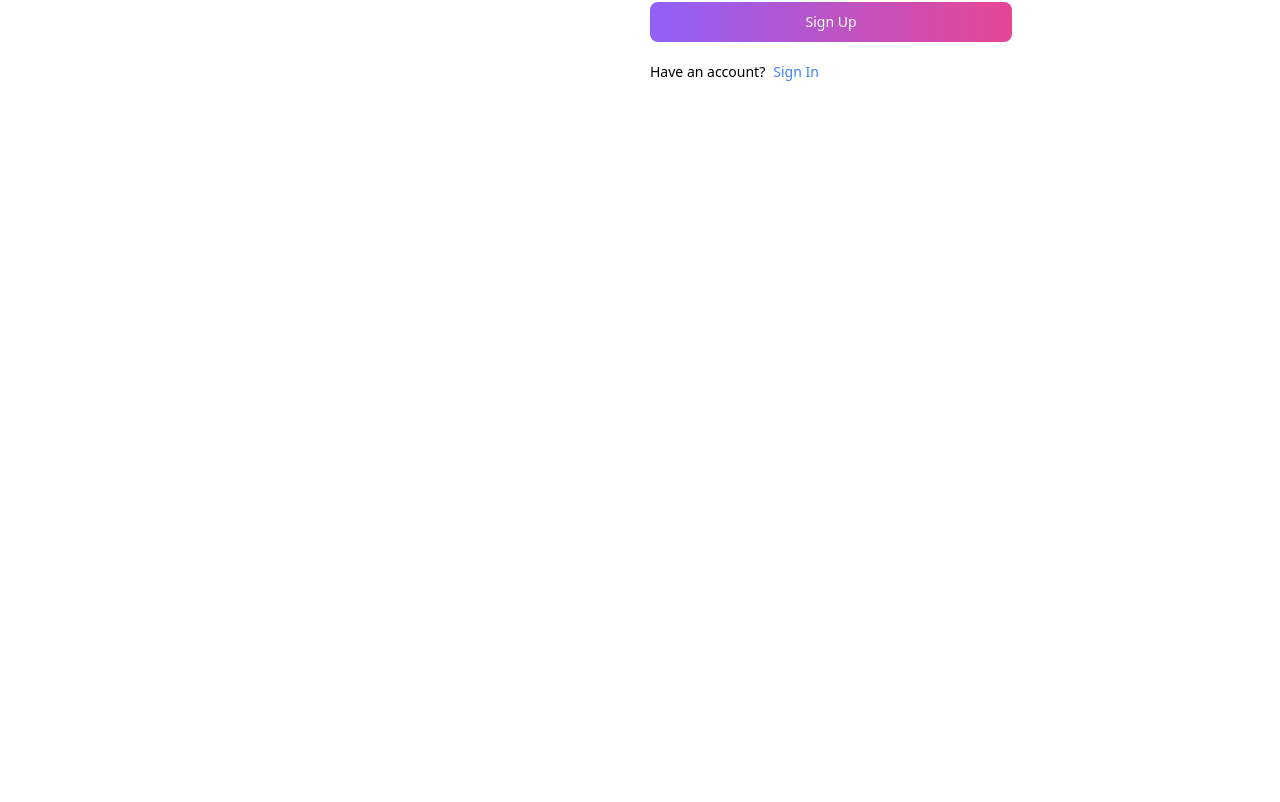
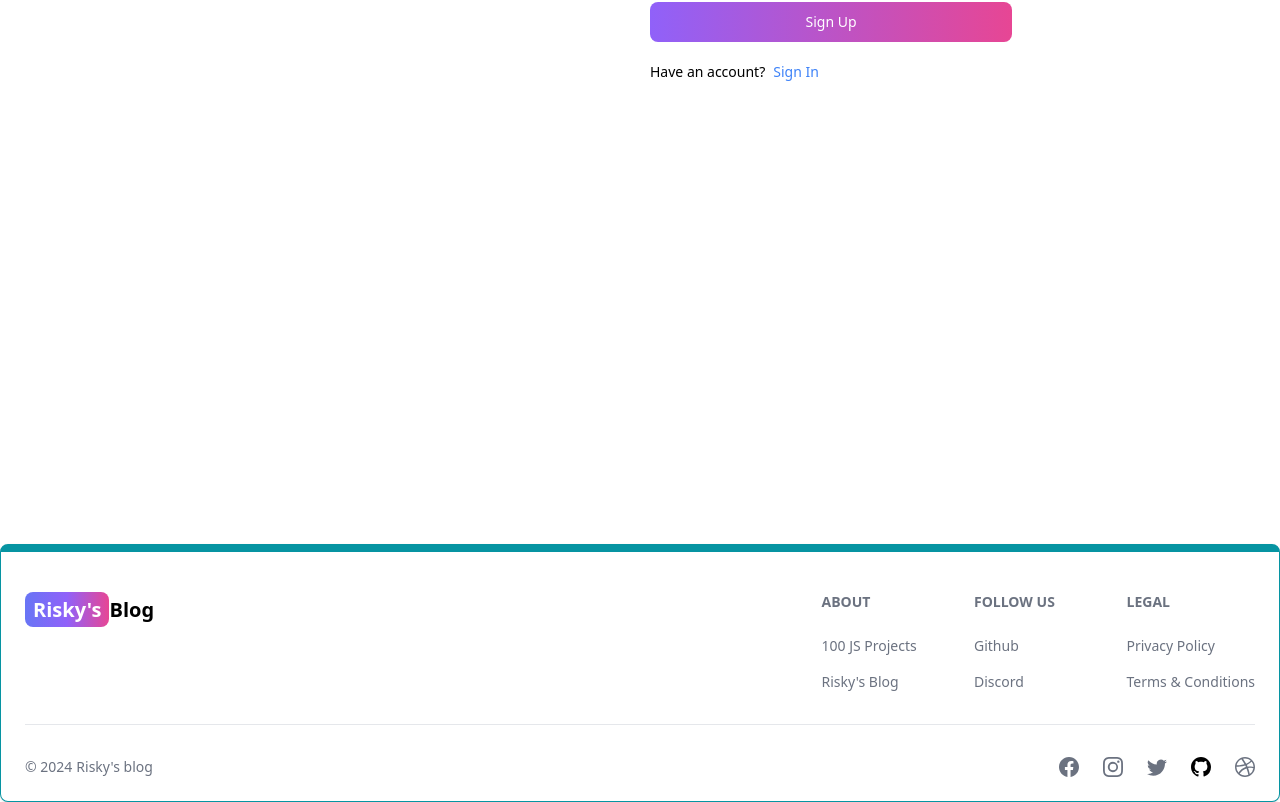
Before and after one commit to rohanhsingh22/mern-blog, a React (Vite) app in the folder client/: page /sign-up in a window 1280 px wide. Shown: the part 400-1202 px from the top of the page. Before the commit the page ends 944 px from the top, so only its background shows below. Built offline with nearby package versions, Linux system fonts and the light colour scheme.

Commit message:
create and add footer component

```diff
--- a/client/src/App.jsx
+++ b/client/src/App.jsx
@@ -6,6 +6,7 @@
 import SignIn from "./pages/SignIn";
 import SignUp from "./pages/SignUp";
 import Header from "./components/Header";
+import Footer from "./components/Footer";
 
 
 export default function App() {
@@ -20,6 +21,7 @@
         <Route path="/sign-in" element={<SignIn/>} />
         <Route path="/sign-up" element={<SignUp/>} />
       </Routes>
+      <Footer />
     </BrowserRouter>
   )
 }
--- /dev/null
+++ b/client/src/components/Footer.jsx
@@ -0,0 +1,81 @@
+import { Footer } from 'flowbite-react';
+import { Link } from 'react-router-dom';
+import { BsFacebook, BsInstagram, BsTwitter, BsGithub, BsDribbble } from 'react-icons/bs';
+export default function FooterCom() {
+  return (
+    <Footer container className='border border-t-8 border-teal-500'>
+      <div className='w-full max-w-7xl mx-auto'>
+        <div className='grid w-full justify-between sm:flex md:grid-cols-1'>
+          <div className='mt-5'>
+            <Link
+              to='/'
+              className='self-center whitespace-nowrap text-lg sm:text-xl font-semibold dark:text-white'
+            >
+              <span className='px-2 py-1 bg-gradient-to-r from-indigo-500 via-purple-500 to-pink-500 rounded-lg text-white'>
+                Risky's
+              </span>
+              Blog
+            </Link>
+          </div>
+          <div className='grid grid-cols-2 gap-8 mt-4 sm:grid-cols-3 sm:gap-6'>
+            <div>
+              <Footer.Title title='About' />
+              <Footer.LinkGroup col>
+                <Footer.Link
+                  href=''
+                  target='_blank'
+                  rel='noopener noreferrer'
+                >
+                  100 JS Projects
+                </Footer.Link>
+                <Footer.Link
+                  href='/about'
+                  target='_blank'
+                  rel='noopener noreferrer'
+                >
+                  Risky's Blog
+                </Footer.Link>
+              </Footer.LinkGroup>
+            </div>
+            <div>
+              <Footer.Title title='Follow us' />
+              <Footer.LinkGroup col>
+                <Footer.Link
+                  href=''
+                  target='_blank'
+                  rel='noopener noreferrer'
+                >
+                  Github
+                </Footer.Link>
+                <Footer.Link href='#'>Discord</Footer.Link>
+              </Footer.LinkGroup>
+            </div>
+            <div>
+              <Footer.Title title='Legal' />
+              <Footer.LinkGroup col>
+                <Footer.Link href='#'>Privacy Policy</Footer.Link>
+                <Footer.Link href='#'>Terms &amp; Conditions</Footer.Link>
+              </Footer.LinkGroup>
+            </div>
+          </div>
+        </div>
+        <Footer.Divider />
+        <div className='w-full sm:flex sm:items-center sm:justify-between'>
+          <Footer.Copyright
+            href='#'
+            by="Risky's blog"
+            year={new Date().getFullYear()}
+          />
+          <div className="flex gap-6 sm:mt-0 mt-4 sm:justify-center">
+            <Footer.Icon href='#' icon={BsFacebook}/>
+            <Footer.Icon href='#' icon={BsInstagram}/>
+            <Footer.Icon href='#' icon={BsTwitter}/>
+            <Footer.Icon href='' icon={BsGithub}/>
+            <Footer.Icon href='#' icon={BsDribbble}/>
+
+          </div>
+        </div>
+      </div>
+    </Footer>
+  );
+}
```
